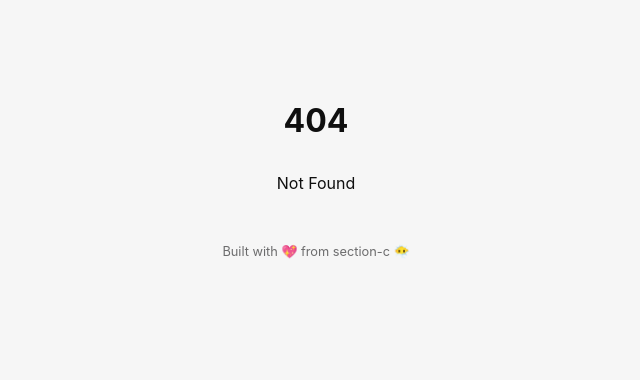
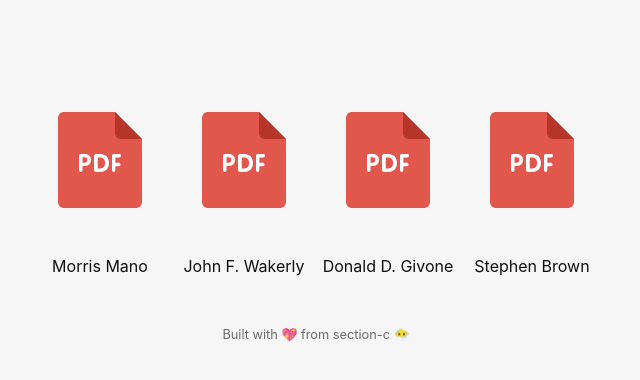
Before and after one commit to ninetynin/cs-src, a SvelteKit app: page /3rdsem/dsd/Reference-Books in a window 1280 px wide. Before the commit this address had no page. Shown: the top 380 px of the page, without its empty margins (324-964 px from the left). Built offline with nearby package versions, Linux system fonts and the light colour scheme.

Commit message:
dsd done

```diff
--- a/src/routes/3rdsem/coa/notes/+page.svelte
+++ b/src/routes/3rdsem/coa/notes/+page.svelte
@@ -1,9 +1,8 @@
 <script>
     import Pdf from "$lib/Pdf.svelte";
-    let url = "https://learnermanipal.sharepoint.com/sites/ManipalOSF/Shared%20Documents/General/Branchwise%20Course%20Material/Computer%20science%20(Core)/Year-2/III-%20Sem/Computer%20organisation%20and%20architecture/Notes/"
-    let sanjaynotesinsem2 = url + "sanjay-sec-c-2022-until-insem2.pdfsanjay%20sec%20c%202022%20until%20insem2.pdf"
+    let sanjaynotesinsem2 = "https://learnermanipal.sharepoint.com/sites/ManipalOSF/Shared%20Documents/General/Branchwise%20Course%20Material/Computer%20science%20(Core)/Year-2/III-%20Sem/Computer%20organisation%20and%20architecture/Notes/sanjay%20sec%20c%202022%20until%20insem2.pdf?CT=1667826551495&OR=ItemsView";
 </script>
 
    <div class="linkfit">
-    <Pdf url={sanjaynotesinsem2} text="Notes Until Insem 2 [Sanjay-SecC]" />
+    <Pdf url={sanjaynotesinsem2} text="Sanjay till CU" />
   </div>
--- /dev/null
+++ b/src/routes/3rdsem/dsd/Reference-Books/+page.svelte
@@ -0,0 +1,23 @@
+<script>
+    import Pdf from "$lib/Pdf.svelte";
+    let url = "https://learnermanipal.sharepoint.com/sites/ManipalOSF/Shared%20Documents/General/Branchwise%20Course%20Material/Computer%20science%20(Core)/Year-2/III-%20Sem/Digital%20system%20and%20Design/Books/";
+    let book1 = url + "digital%20design%20by%20morris%20mano.pdf";
+    let book2 = url + "Digital%20Design%20Principles%20and%20Practices%20(John%20F.%20Wakerly)%20(z-lib.org).pdf";
+    let book3 = url + "Digital%20Principles%20and%20Design%20(Donald%20D.%20Givone%20etc.)%20(z-lib.org).pdf";
+    let book4 = url + "Fundamentalsbr%20ofbr%20Digital%20Logic%20with%20Verilog%20Design,%20THIRD%20EDITION%20(Stephen%20Brown%20and%20Zvonko%20Vranesic)%20(z-lib.org).pdf";
+</script>
+
+   <div class="linkfit">
+    <Pdf url={book1} text="Morris Mano" />
+    <Pdf url={book2} text="John F. Wakerly" />
+    <Pdf url={book3} text="Donald D. Givone" />
+    <Pdf url={book4} text="Stephen Brown" />
+  </div>
+
+  <style>
+    .linkfit {
+      display: flex;
+      flex-wrap: wrap;
+      justify-content: center;
+    }
+  </style>
--- /dev/null
+++ b/src/routes/3rdsem/dsd/ppts/+page.svelte
@@ -0,0 +1,21 @@
+<script>
+    import Pdf from "$lib/Pdf.svelte";
+    let ppt1 = "https://learnermanipal.sharepoint.com/sites/ManipalOSF/_layouts/15/Doc.aspx?sourcedoc=%7B72EB1CE7-56FB-4110-A2FB-65DCD79893EE%7D&file=Verilog%20for%20sequential%20circuits.pptx&action=edit&mobileredirect=true&CT=1667829092049&OR=ItemsView";
+    let ppt2 = "https://learnermanipal.sharepoint.com/:p:/r/sites/ManipalOSF/_layouts/15/Doc.aspx?sourcedoc=%7B73A61C55-B074-499C-80F5-572F241081BB%7D&file=Verilog-Combinational%20ciruits.pptx&action=edit&mobileredirect=true";
+</script>
+
+   <div class="linkfit">
+    <div class="minidiv"><Pdf url={ppt1} text="Verilog-Sequential" /></div>
+    <div class="minidiv"><Pdf url={ppt2} text="Verilog-Combinational" /></div>
+  </div>
+
+<style>
+    .linkfit {
+        display: flex;
+        flex-wrap: wrap;
+        justify-content: center;
+    }
+    .minidiv {
+        margin: 10px;
+    }
+</style>
```
Also changed, not shown: src/routes/3rdsem/dsd/+page.svelte (+16 -1 lines), src/routes/3rdsem/maths/Reference-Books/+page.svelte (added), src/routes/3rdsem/maths/slides/+page.svelte (added).
